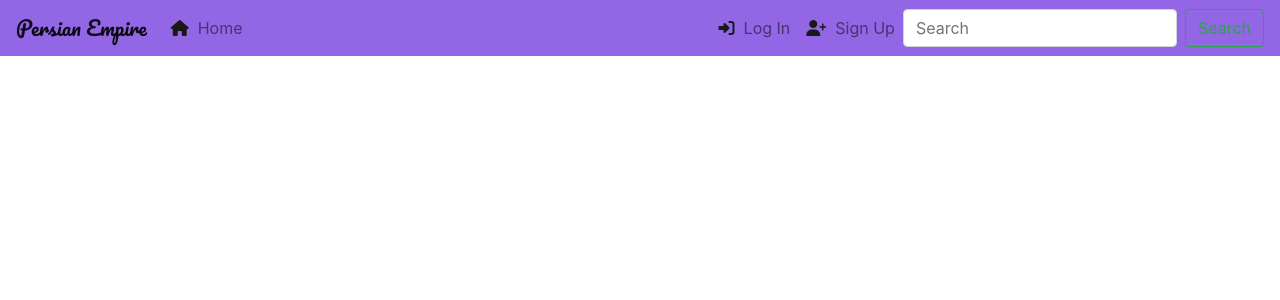
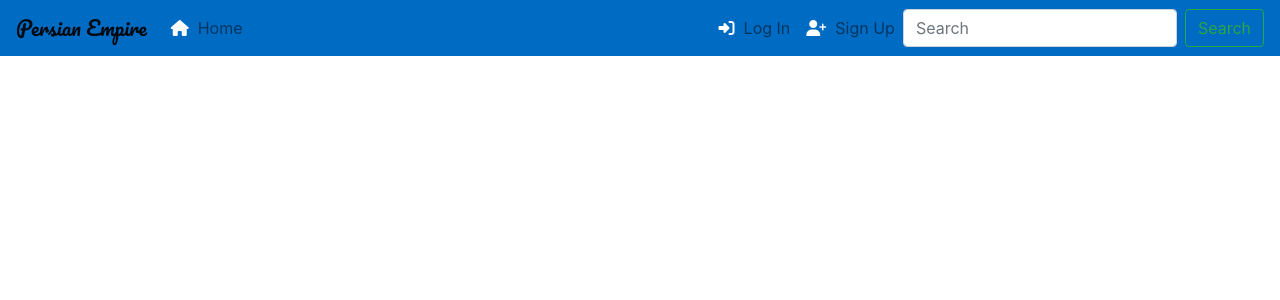
Before and after one commit to mohsen-ameli/Mohsen-Web, a Django app: page / in a window 1280 px wide. Shown: the top 300 px of the page. Run offline with Django 3.2, Linux system fonts and the light colour scheme; data that the repository does not hold is empty; some libraries are stand-ins or nearby versions.

```diff
--- a/src/blog/static/blog/main.css
+++ b/src/blog/static/blog/main.css
@@ -3,7 +3,7 @@
 }
 
 .color-nav {
-    background-color: rgb(146, 102, 228);
+    background-color: rgb(0, 107, 194);
 }
 
 blockquote {
--- a/src/blog/templates/blog/navbar.html
+++ b/src/blog/templates/blog/navbar.html
@@ -17,14 +17,14 @@
 
       <li class="nav-item">
         <a class="nav-link" href="/">
-          <span class="fa fa-home" style="color: rgb(26, 25, 25)"></span>&nbsp; Home
+          <span class="fa fa-home" style="color: rgb(252, 252, 252)"></span>&nbsp; Home
         </a>
       </li>
 
       {% if user.is_authenticated %}
         <li class="nav-item">
           <a class="nav-link" href="/create">
-            <span class="fas fa-feather" style="color: rgb(26, 25, 25)"></span>&nbsp; Post
+            <span class="fas fa-feather" style="color: rgb(252, 252, 252)"></span>&nbsp; Post
           </a>
         </li>
       {% endif %}
@@ -32,13 +32,13 @@
       {% if user.is_superuser %}
         <li class="nav-item">
           <a class="nav-link" href="/api">
-            <span class="fa fa-chart-bar" style="color: rgb(26, 25, 25)"></span>&nbsp; Api
+            <span class="fa fa-chart-bar" style="color: rgb(252, 252, 252)"></span>&nbsp; Api
           </a>
         </li>
 
         <li class="nav-item">
           <a class="nav-link" href="/api/BlogPost">
-            <span class="fa fa-chart-bar" style="color: rgb(26, 25, 25)"></span>&nbsp; Api Posts
+            <span class="fa fa-chart-bar" style="color: rgb(252, 252, 252)"></span>&nbsp; Api Posts
           </a>
         </li>
       {% endif %}
@@ -57,19 +57,19 @@
         {% if user.is_authenticated %}
           <li class="nav-item-right">
               <a class="nav-link" href="/logout">
-                <span class="fa fa-sign-out" style="color: rgb(26, 25, 25)"></span>&nbsp; Log Out
+                <span class="fa fa-sign-out" style="color: rgb(252, 252, 252)"></span>&nbsp; Log Out
               </a>
           </li>
         {% else %}
           <li class="nav-item-right">
             <a class="nav-link" href="/login">
-              <span class="fa fa-sign-in" style="color: rgb(26, 25, 25)"></span>&nbsp; Log In
+              <span class="fa fa-sign-in" style="color: rgb(252, 252, 252)"></span>&nbsp; Log In
             </a>
           </li>
 
           <li class="nav-item-right">
             <a class="nav-link" href="/register">
-              <span class="fa fa-user-plus" style="color: rgb(26, 25, 25)"></span>&nbsp; Sign Up
+              <span class="fa fa-user-plus" style="color: rgb(252, 252, 252)"></span>&nbsp; Sign Up
             </a>
           </li>
         {% endif %}
```
